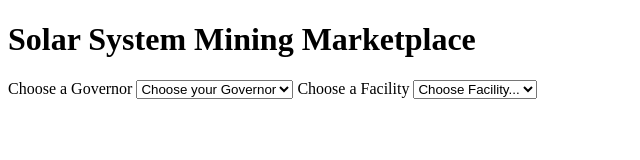
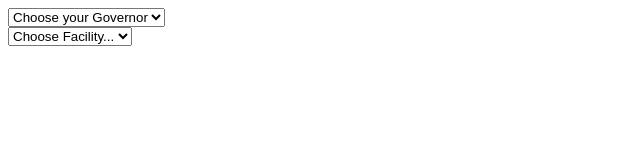
Before and after one commit to nss-day-cohort-54/exomine-group-project-chewy-charons, a plain HTML site: page index.html in a window 1280 px wide. Shown: the whole page, without its empty margins (0-640 px from the left). Drawn offline with Linux system fonts and the light colour scheme.

Commit message:
STILL TROUBLESHOOTING HTML

```diff
--- a/index.html
+++ b/index.html
@@ -11,7 +11,9 @@
 <body>
 
     <main id="container">
-
+        <section id="governorDropdown"></section>
+        <section id="colonyInfo"></section>
+        <section id="facilityDropdown"></section>
     </main>
 
     <script type="module" src="./scripts/main.js"></script>
--- a/scripts/XO-Mine.js
+++ b/scripts/XO-Mine.js
@@ -1,7 +1,7 @@
 // this module provide everything to update the DOM
 // all the imports, all the HTML
 
-import { Facilities } from "./facilities.js"
+/*import { Facilities } from "./facilities.js"
 import { GovernorOptions } from "./governors.js"
 
 export const xoMine = () => {
@@ -24,3 +24,4 @@ export const xoMine = () => {
     `
     return html
 }
+*/
--- a/scripts/main.js
+++ b/scripts/main.js
@@ -1,15 +1,26 @@
 // import the FN from "XO-Mine.js"
-import { xoMine } from "./XO-Mine.js"
+import { GovernorOptions } from "./governors.js"
+
+import { Facilities } from "./facilities.js"
 
 
-const mainContainer = document.querySelector("#container")
 
-const renderAllHTML = () => {
-    mainContainer.innerHTML = xoMine()
+
+document.addEventListener("stateChanged", event => {
+    GovernorOptions()
+})
+
+
+const renderGovernorDropdown = () => {
+    const governorContainer = document.querySelector("#governorDropdown")
+    governorContainer.innerHTML = GovernorOptions()
 }
 
-renderAllHTML()
+renderGovernorDropdown()
 
-document.addEventListener("stateChanged", event => {
-    renderAllHTML()
-})
+const renderFacilityDropdown = () => {
+    const facilityContainer = document.querySelector("#facilityDropdown")
+    facilityContainer.innerHTML = Facilities()
+}
+
+renderFacilityDropdown()
```
Also changed, not shown: scripts/facilitiesMinerals.js (+12 -3 lines).
